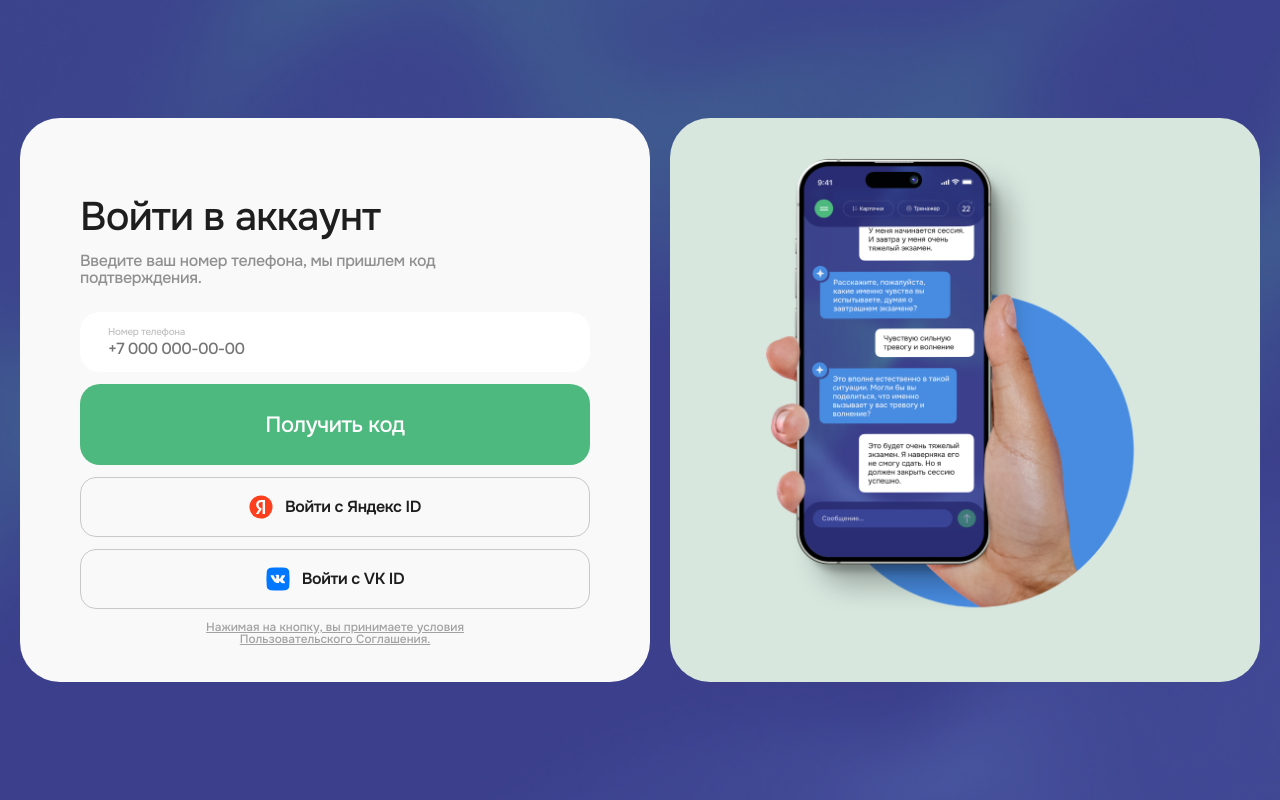
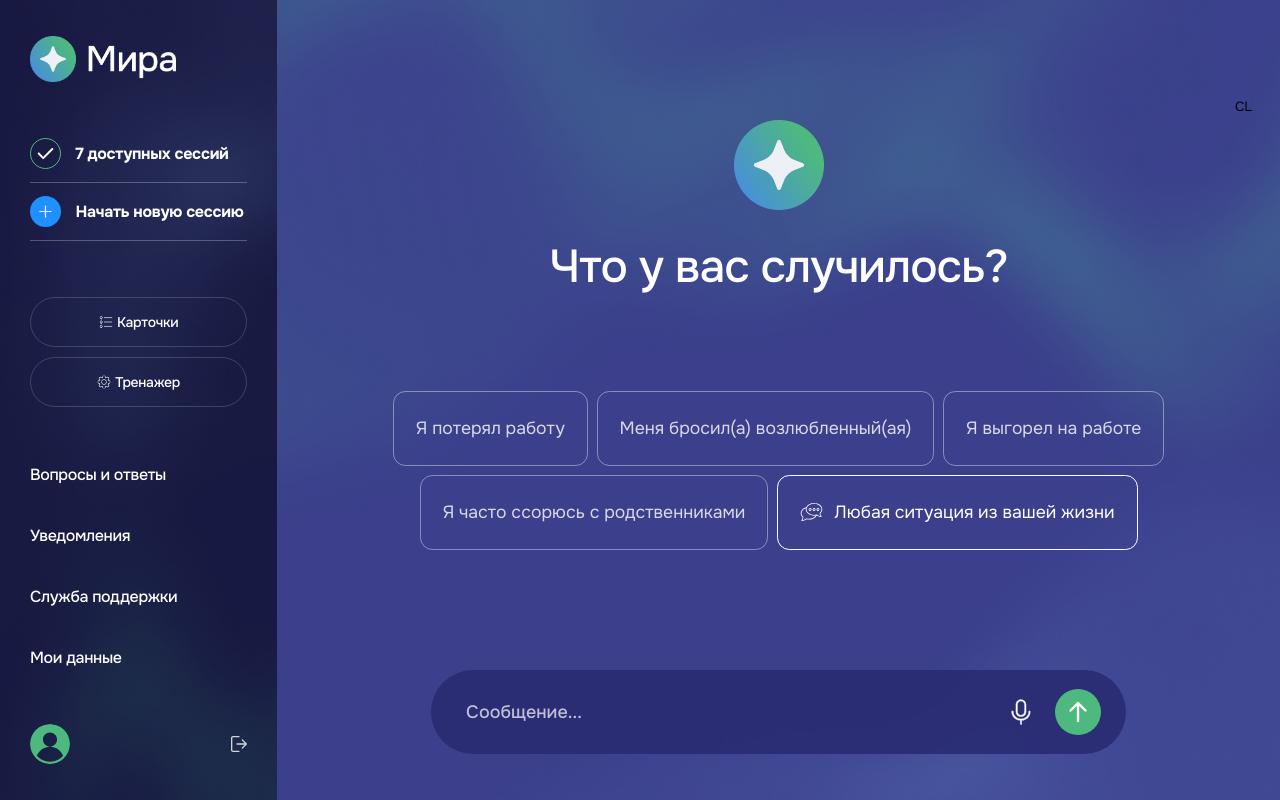
Before and after one commit to Jenya-b/mira, a React (Vite) app: page / in a window 1280 px wide. Before the commit this address led to /auth. Built offline with nearby package versions, Linux system fonts and the light colour scheme; no server answers.

Commit message:
refactor: blocking require auth

```diff
--- a/src/router/index.tsx
+++ b/src/router/index.tsx
@@ -1,7 +1,7 @@
 import { createBrowserRouter } from 'react-router-dom';
 
 import { Layout } from '@/components/Layout/Layout';
-import { RequireAuth } from '@/hocs/RequireAuth/RequireAuth';
+// import { RequireAuth } from '@/hocs/RequireAuth/RequireAuth';
 import { AuthPage, HomePage, InfoRequestPage, QuestionsPage, RatesPage } from '@/pages';
 
 import { path } from './path';
@@ -10,9 +10,9 @@ export const router = createBrowserRouter([
 	{
 		path: path.home,
 		element: (
-			<RequireAuth>
-				<Layout />
-			</RequireAuth>
+			// <RequireAuth>
+			<Layout />
+			// </RequireAuth>
 		),
 		children: [
 			{
```
